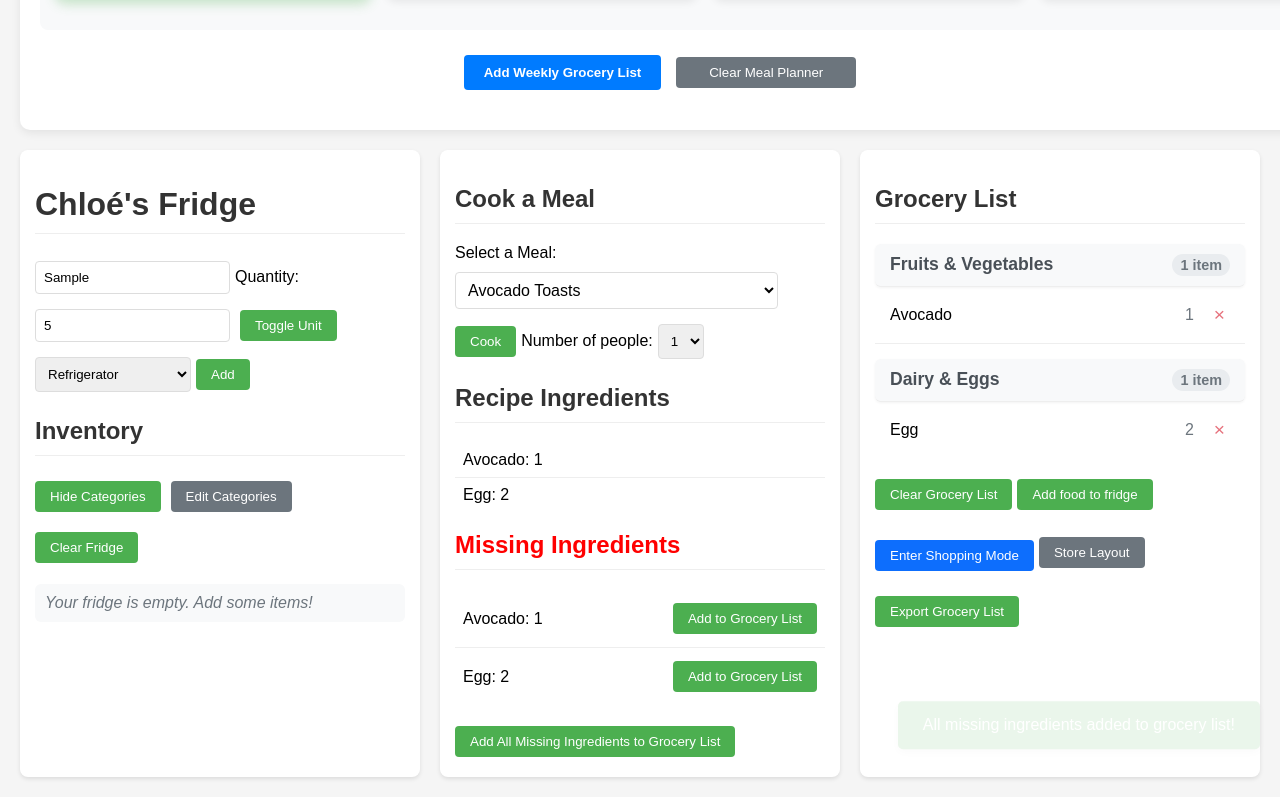
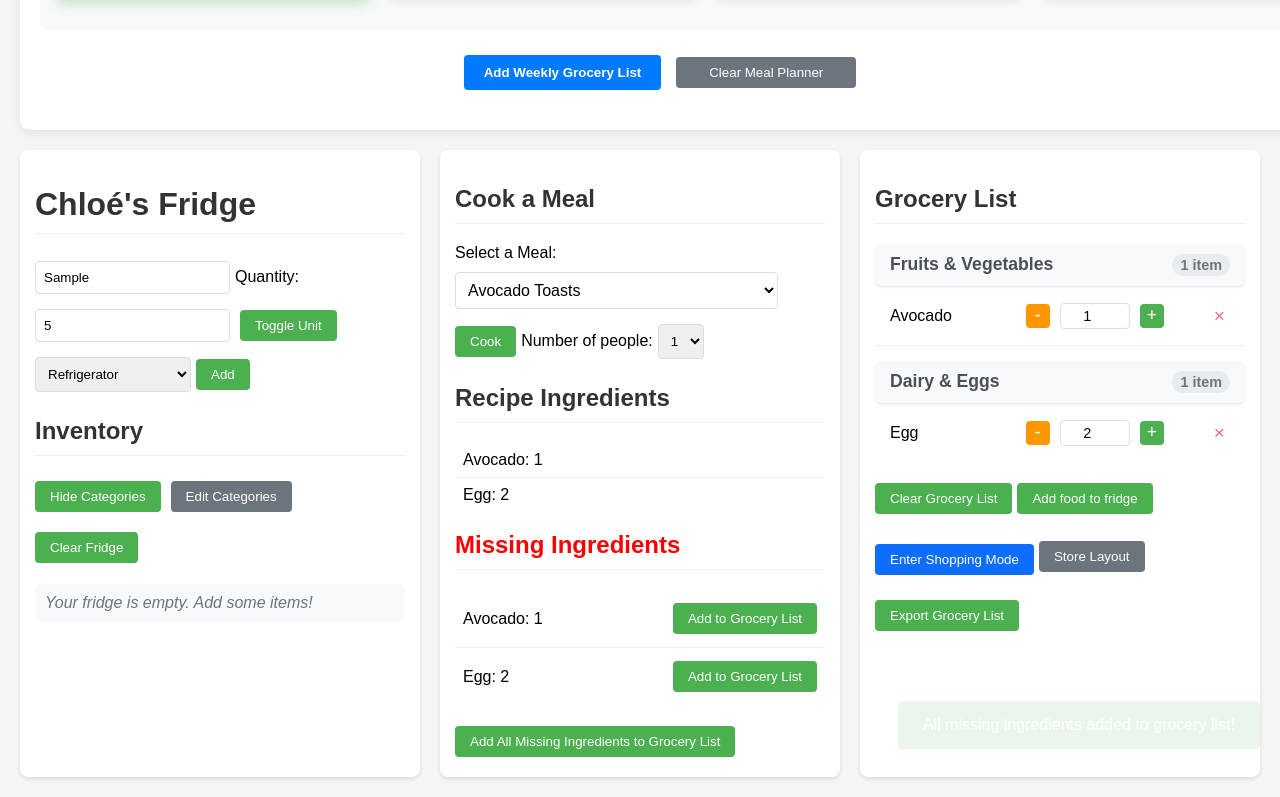
Before and after one commit to Aytoris/ChiliFridge, a plain HTML site: page src/public/index.html in a window 1280 px wide. Both pictures are taken after typing "Sample", "5" into the empty fields and a click on the button "Add All Missing Ingredients to Grocery List". Shown: the part 657-1454 px from the top of the page. Drawn offline with nearby package versions, Linux system fonts and the light colour scheme.

Commit message:
can update grocery list

```diff
--- a/src/public/css/styles.css
+++ b/src/public/css/styles.css
@@ -365,6 +365,7 @@ li:last-child {
     justify-content: space-between;
     align-items: center;
     transition: background-color 0.2s ease;
+    gap: 10px;
 }
 
 .grocery-item:hover {
@@ -373,12 +374,71 @@ li:last-child {
 
 .item-name {
     flex-grow: 1;
+    min-width: 120px;
 }
 
 .item-quantity {
     color: #6c757d;
     margin-right: 15px;
     white-space: nowrap;
+}
+
+/* Quantity controls for grocery items */
+.grocery-item .quantity-controls {
+    display: flex;
+    align-items: center;
+    gap: 5px;
+}
+
+.grocery-item .quantity-input {
+    width: 60px;
+    text-align: center;
+    padding: 4px;
+    border: 1px solid #ddd;
+    border-radius: 4px;
+    font-size: 0.9em;
+}
+
+.grocery-item .quantity-input:focus {
+    outline: none;
+    border-color: #4CAF50;
+    box-shadow: 0 0 3px rgba(76, 175, 80, 0.5);
+}
+
+.grocery-item .increase-btn,
+.grocery-item .decrease-btn {
+    background-color: #4CAF50;
+    color: white;
+    border: none;
+    border-radius: 4px;
+    width: 24px;
+    height: 24px;
+    font-size: 1.1em;
+    cursor: pointer;
+    display: flex;
+    align-items: center;
+    justify-content: center;
+    padding: 0;
+    transition: background-color 0.2s ease;
+}
+
+.grocery-item .increase-btn:hover,
+.grocery-item .decrease-btn:hover {
+    background-color: #45a049;
+}
+
+.grocery-item .decrease-btn {
+    background-color: #ff9800;
+}
+
+.grocery-item .decrease-btn:hover {
+    background-color: #e68900;
+}
+
+.grocery-item .unit-text {
+    color: #6c757d;
+    font-size: 0.9em;
+    min-width: 30px;
 }
 
 .delete-item-btn {
--- a/src/public/js/grocery.js
+++ b/src/public/js/grocery.js
@@ -205,10 +205,16 @@ const GroceryModule = (() => {
         itemName.textContent = item.name;
         listItem.appendChild(itemName);
 
-        const itemQuantity = document.createElement('div');
-        itemQuantity.className = 'item-quantity';
-        itemQuantity.textContent = `${item.quantity} ${item.unit}`;
-        listItem.appendChild(itemQuantity);
+        // Add quantity controls with +/- buttons and editable input
+        const quantityControls = document.createElement('div');
+        quantityControls.className = 'quantity-controls';
+        quantityControls.innerHTML = `
+          <button class="decrease-btn" data-id="${item.id}">-</button>
+          <input type="number" class="quantity-input" value="${item.quantity}" min="0.1" step="0.1" data-id="${item.id}" inputmode="decimal">
+          <button class="increase-btn" data-id="${item.id}">+</button>
+          <span class="unit-text">${item.unit}</span>
+        `;
+        listItem.appendChild(quantityControls);
 
         // Add delete button
         const deleteBtn = document.createElement('button');
@@ -216,6 +222,29 @@ const GroceryModule = (() => {
         deleteBtn.textContent = '×';
         deleteBtn.addEventListener('click', () => removeGroceryItem(item.id));
         listItem.appendChild(deleteBtn);
+
+        // Add event listeners for quantity controls
+        const quantityInput = quantityControls.querySelector('.quantity-input');
+        const increaseBtn = quantityControls.querySelector('.increase-btn');
+        const decreaseBtn = quantityControls.querySelector('.decrease-btn');
+
+        quantityInput.addEventListener('change', (e) => {
+          const newQuantity = parseFloat(e.target.value);
+          if (!isNaN(newQuantity) && newQuantity > 0) {
+            updateGroceryItemQuantity(item.id, newQuantity);
+          } else {
+            e.target.value = item.quantity;
+            Utility.showToast('Please enter a valid quantity (greater than 0).', 'warning');
+          }
+        });
+
+        increaseBtn.addEventListener('click', () => {
+          increaseGroceryItemQuantity(item.id);
+        });
+
+        decreaseBtn.addEventListener('click', () => {
+          decreaseGroceryItemQuantity(item.id);
+        });
 
         groceryListEl.appendChild(listItem);
       });
@@ -655,6 +684,46 @@ const GroceryModule = (() => {
   };
 
   /**
+   * Update the quantity of a grocery item
+   * @param {string} id - Item ID
+   * @param {number} newQuantity - New quantity value
+   */
+  const updateGroceryItemQuantity = (id, newQuantity) => {
+    const item = groceryList.find(item => item.id === id);
+    if (item) {
+      item.quantity = newQuantity;
+      saveGroceryList();
+      displayGroceryList();
+    }
+  };
+
+  /**
+   * Increase the quantity of a grocery item
+   * @param {string} id - Item ID
+   */
+  const increaseGroceryItemQuantity = (id) => {
+    const item = groceryList.find(item => item.id === id);
+    if (item) {
+      item.quantity += 1;
+      saveGroceryList();
+      displayGroceryList();
+    }
+  };
+
+  /**
+   * Decrease the quantity of a grocery item
+   * @param {string} id - Item ID
+   */
+  const decreaseGroceryItemQuantity = (id) => {
+    const item = groceryList.find(item => item.id === id);
+    if (item && item.quantity > 1) {
+      item.quantity -= 1;
+      saveGroceryList();
+      displayGroceryList();
+    }
+  };
+
+  /**
    * Highlight the current section based on shopping progress
    */
   const highlightCurrentShoppingSection = () => {
```
